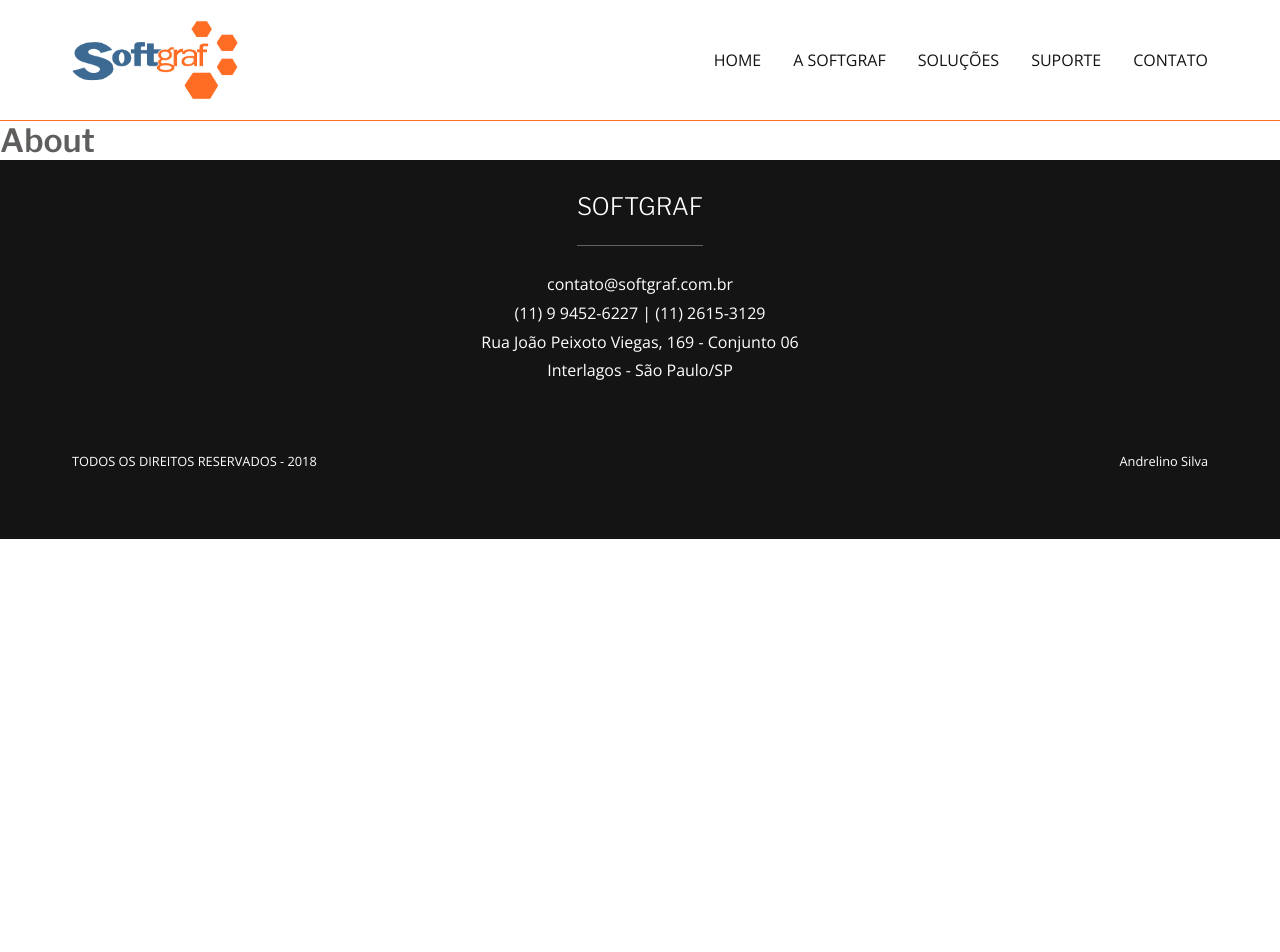
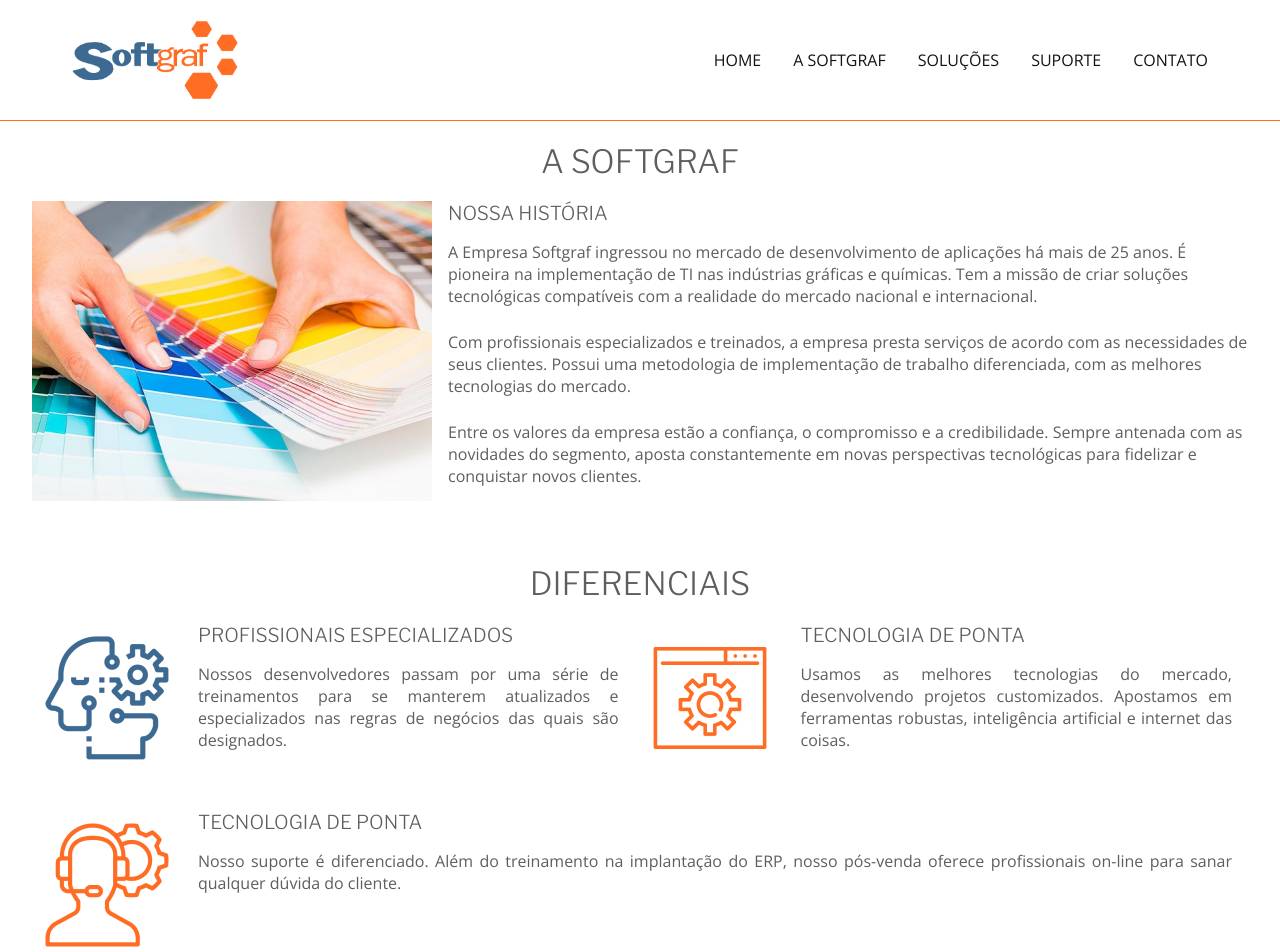
Before and after one commit to andrelinos/softgraf-site, a React (Vite) app: page /about in a window 1280 px wide. Shown: the top 952 px of the page. Before the commit the page ends 800 px from the top, so only its background shows below. Built offline with nearby package versions, Linux system fonts and the light colour scheme.

Commit message:
Add: About page

```diff
--- a/src/pages/About/index.tsx
+++ b/src/pages/About/index.tsx
@@ -3,7 +3,86 @@
 export function About() {
     return (
         <div className={styles.container}>
-            <h1>About</h1>
+            <h1 className={styles.title}>A SOFTGRAF</h1>
+
+            <section className={styles.history}>
+                <span>
+                    <img src="./assets/images/institucional-softgraf.jpg" />
+                </span>
+                <div>
+                    <h2>Nossa História</h2>
+                    <p>
+                        A Empresa Softgraf ingressou no mercado de
+                        desenvolvimento de aplicações há mais de 25 anos. É
+                        pioneira na implementação de TI nas indústrias gráficas
+                        e químicas. Tem a missão de criar soluções tecnológicas
+                        compatíveis com a realidade do mercado nacional e
+                        internacional.
+                    </p>
+                    <p>
+                        Com profissionais especializados e treinados, a empresa
+                        presta serviços de acordo com as necessidades de seus
+                        clientes. Possui uma metodologia de implementação de
+                        trabalho diferenciada, com as melhores tecnologias do
+                        mercado.
+                    </p>
+                    <p>
+                        Entre os valores da empresa estão a confiança, o
+                        compromisso e a credibilidade. Sempre antenada com as
+                        novidades do segmento, aposta constantemente em novas
+                        perspectivas tecnológicas para fidelizar e conquistar
+                        novos clientes.
+                    </p>
+                </div>
+            </section>
+
+            <section className={styles.presentation}>
+                <h1 className={styles.title}>Diferenciais</h1>
+                <div className={styles.presentationItems}>
+                    <div>
+                        <span>
+                            <img src="./assets/images/professional.png" />
+                        </span>
+                        <div>
+                            <h2>PROFISSIONAIS ESPECIALIZADOS</h2>
+                            <p>
+                                Nossos desenvolvedores passam por uma série de
+                                treinamentos para se manterem atualizados e
+                                especializados nas regras de negócios das quais
+                                são designados.
+                            </p>
+                        </div>
+                    </div>
+                    <div>
+                        <span>
+                            <img src="./assets/images/tech.png" />
+                        </span>
+                        <div>
+                            <h2>TECNOLOGIA DE PONTA</h2>
+                            <p>
+                                Usamos as melhores tecnologias do mercado,
+                                desenvolvendo projetos customizados. Apostamos
+                                em ferramentas robustas, inteligência artificial
+                                e internet das coisas.
+                            </p>
+                        </div>
+                    </div>
+                </div>
+            </section>
+            <section className={styles.support}>
+                <span>
+                    <img src="./assets/images/support.png" />
+                </span>
+                <div>
+                    <h2>TECNOLOGIA DE PONTA</h2>
+                    <p>
+                        Nosso suporte é diferenciado. Além do treinamento na
+                        implantação do ERP, nosso pós-venda oferece
+                        profissionais on-line para sanar qualquer dúvida do
+                        cliente.
+                    </p>
+                </div>
+            </section>
         </div>
     );
 }
--- a/src/pages/About/styles.module.scss
+++ b/src/pages/About/styles.module.scss
@@ -2,4 +2,90 @@
     flex: 1;
     width: 100%;
     height: 100%;
+    padding: 0 32px;
+
+    .title {
+        width: 100%;
+        height: 5rem;
+        font-weight: 300;
+        display: flex;
+        font-size: 2rem;
+        justify-content: center;
+        align-items: center;
+        position: relative;
+        text-transform: uppercase;
+    }
+
+    .history {
+        display: flex;
+
+        > span > img {
+            width: 400px;
+            height: 300px;
+        }
+
+        > div h2 {
+            font-weight: 300;
+            font-size: 1.2rem;
+            text-transform: uppercase;
+            padding: 0 1rem 1rem;
+        }
+        p {
+            padding-left: 16px;
+            margin-bottom: 1.5rem;
+        }
+    }
+
+    .presentation {
+        display: flex;
+        flex-direction: column;
+        margin: 2rem 0;
+
+        > h1 {
+        }
+
+        .presentationItems {
+            width: 100%;
+            display: flex;
+
+            > div {
+                display: flex;
+
+                > div {
+                    > h2 {
+                        font-weight: 300;
+                        font-size: 1.2rem;
+                        text-transform: uppercase;
+                        padding: 0 1rem 1rem;
+                    }
+
+                    p {
+                        padding: 0 1rem;
+                        text-align: justify;
+                        font-size: 1rem;
+                        font-weight: 300;
+                    }
+                }
+            }
+        }
+    }
+
+    .support {
+        display: flex;
+        flex-direction: row;
+
+        h2 {
+            font-weight: 300;
+            font-size: 1.2rem;
+            text-transform: uppercase;
+            padding: 0 1rem 1rem;
+        }
+
+        p {
+            padding: 0 1rem;
+            text-align: justify;
+            font-size: 1rem;
+            font-weight: 300;
+        }
+    }
 }
```
Also changed, not shown: public/assets/images/institucional-softgraf.jpg (added).
